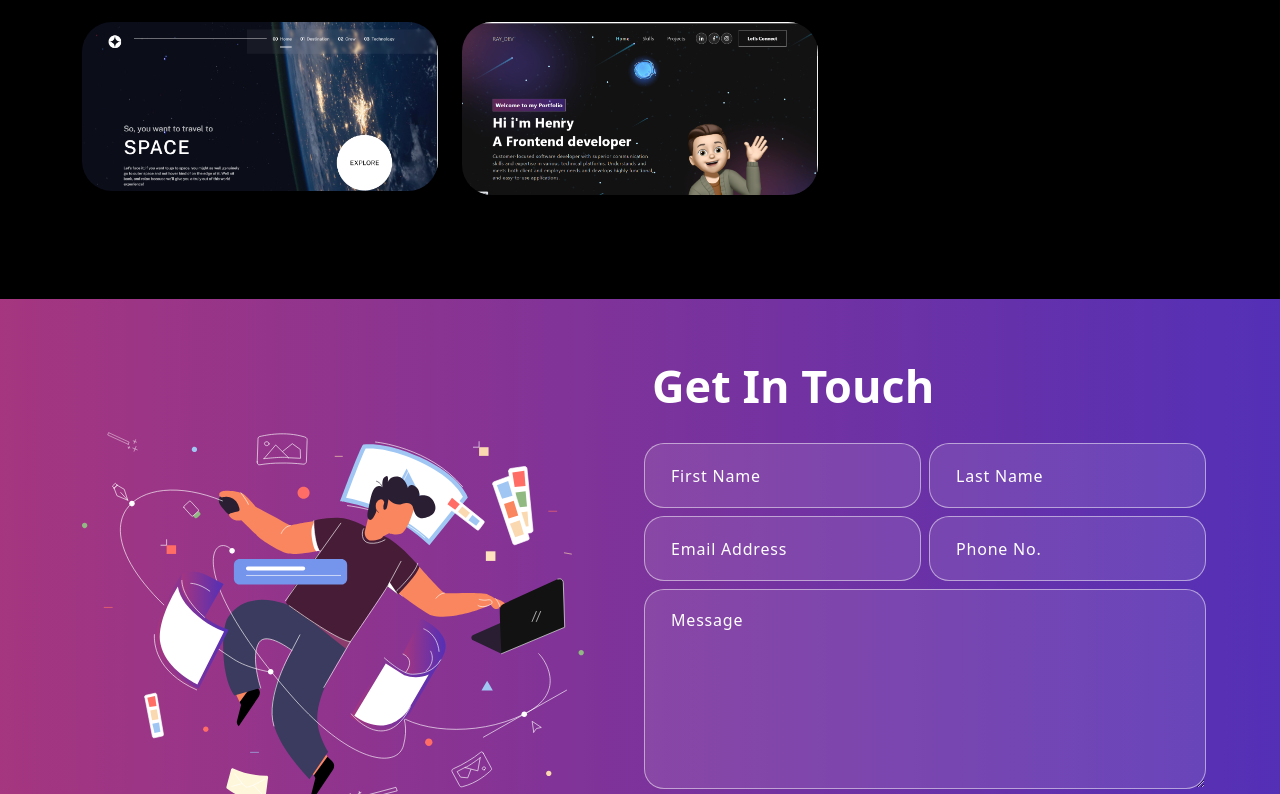
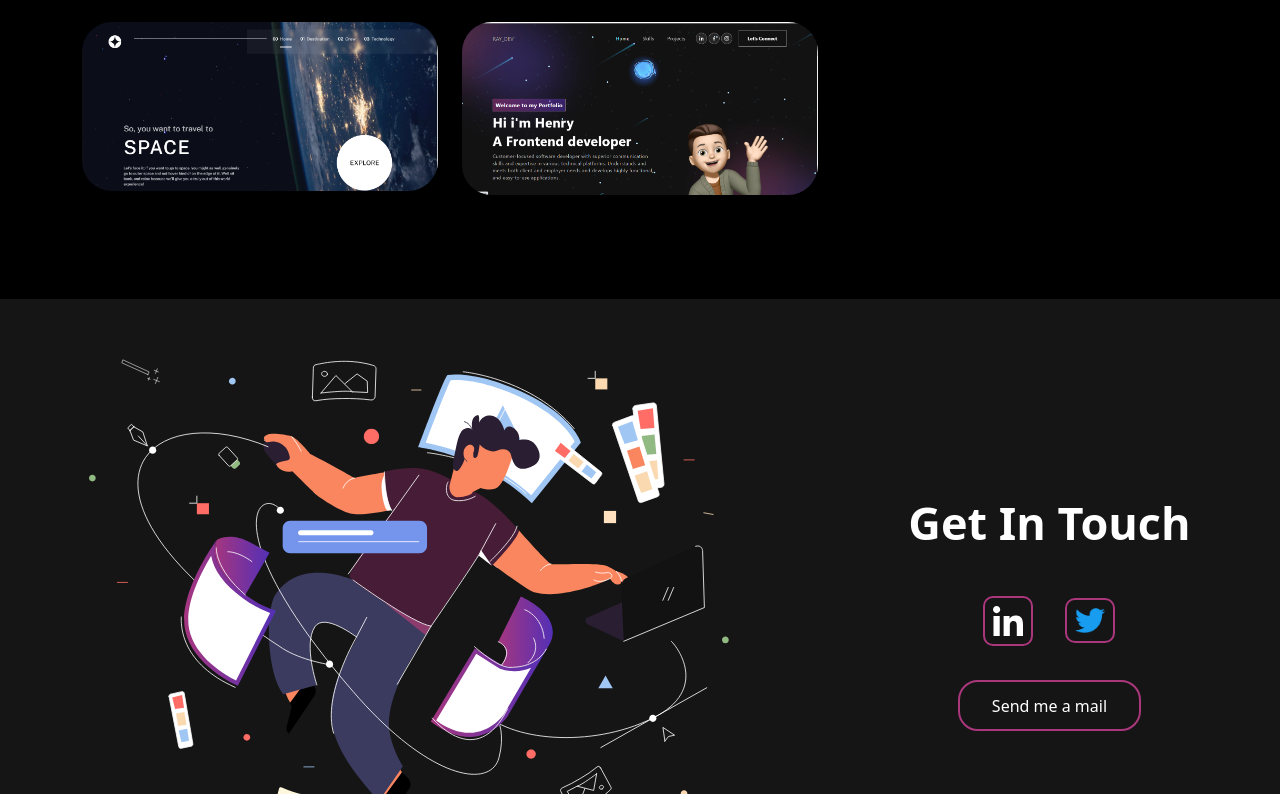
Before and after one commit to RAY-DEV67/PORTFOLIO, a React (Create React App) app: page / in a window 1280 px wide. Shown: the part 2006-2800 px from the top of the page. Built offline with nearby package versions, Linux system fonts and the light colour scheme.

Commit message:
new features

```diff
--- a/src/App.css
+++ b/src/App.css
@@ -664,79 +664,40 @@ background: linear-gradient(to right, #f32170,
 
 /************ Contact Css ************/
 .contact {
-  background: linear-gradient(90.21deg, #AA367C -5.91%, #4A2FBD 111.58%);
-  padding: 60px 0 200px 0;
+  background: #151515;
+  padding: 60px 0 60px 0;
+  display: flex;
+  align-items: center;
+  justify-content: space-around;
 }
-.contact img {
-  width: 92%;
+.contactimage{
+  width: 50%;
 }
 .contact h2 {
 	font-size: 45px;
 	font-weight: 700;
   margin-bottom: 30px;
+  margin-top: 1rem;
 }
-.contact form input, .contact form textarea {
-  width: 100%;
-  background: rgba(255, 255, 255, 0.1);
-  border: 1px solid rgba(255, 255, 255, 0.5);
+.mail{
+  background-color: transparent;
+  border: 2px solid #AA367C;
+  color: #fff;
+  padding: 0.8rem 2rem;
   border-radius: 20px;
+  text-decoration: none;
+}
+.mail:hover{
+  background: linear-gradient(90.21deg, #AA367C -5.91%, #4A2FBD 111.58%);
   color: #fff;
-  margin: 0 0 8px 0;
-  padding: 18px 26px;
-  font-weight: 500;
-  font-size: 18px;
-  letter-spacing: 0.8px;
-  transition: 0.3s ease-in-out;
-}
-.contact form input:focus, .contact form textarea:focus {
-  background: rgba(255, 255, 255, 1);
-  color: #121212;
-}
-.contact form input::placeholder, .contact form textarea::placeholder {
-  font-size: 16px;
-  font-weight: 400;
-  color: #fff;
-}
-.contact form input:focus::placeholder, .contact form textarea:focus::placeholder {
-  color: #121212;
-  opacity: 0.8;
-}
-.contact form button {
-  font-weight: 700;
-  color: #000;
-  background-color: #fff;
-  padding: 14px 48px;
-  font-size: 18px;
-  margin-top: 25px;
-  border-radius: 0;
-  position: relative;
-  transition: 0.3s ease-in-out;
-}
-.contact form button span {
-  z-index: 1;
-  position: relative;
-}
-.contact form button:hover {
-  color: #fff;
-}
-.contact form button::before {
-  content: "";
-  background: #121212;
-  width: 0;
-  height: 100%;
-  position: absolute;
-  top: 0;
-  left: 0;
-  z-index: 0;
-  transition: 0.3s ease-in-out;
-}
-.contact form button:hover::before {
-  width: 100%;
 }
 /************ Footer Css ************/
 .footer {
-  padding: 0 0 50px 0;
-  background-image: url('./images/footer-bg.png');
+display: flex;
+flex-direction: column;
+align-items: center;
+  background: linear-gradient(90.21deg, #AA367C -5.91%, #4A2FBD 111.58%);
+  /* background-image: url('./images/footer-bg.png'); */
   background-position: center center;
   background-size: cover;
   background-repeat: no-repeat;
@@ -815,12 +776,21 @@ background: linear-gradient(to right, #f32170,
 }
 
 .social-icon a img{
-  margin-right: 1rem;
-  margin-top: 2rem;
+  margin: 1rem 1rem 3rem 1rem;
   width: 50px;
-  background: linear-gradient(90.21deg, #AA367C -5.91%, #4A2FBD 111.58%);
+  border: 2px solid #AA367C;
   padding: 0.5rem;
   border-radius: 10px;
+}
+.social-icon a img:hover{
+    background: linear-gradient(90.21deg, #AA367C -5.91%, #4A2FBD 111.58%);
+}
+.social-icon{
+  display: flex;
+  /* justify-content: center; */
+  text-align: center;
+  flex-direction: column;
+  align-items: center;
 }
 .head{
   opacity: 0;
@@ -937,6 +907,9 @@ background: linear-gradient(to right, #f32170,
     animation: front 3s linear infinite;
     width: 40%;
   }
+  .contact{
+    flex-direction: column;
+  }
 }
 
 @media (max-width:700px) {
@@ -1034,18 +1007,17 @@ background: linear-gradient(to right, #f32170,
     margin-top: 1rem;
   }
   .about-page{
-    background-image: url('./images/color-sharp.png');
-    background-color: #121212;
+    background-color: rgba(0, 0, 0, 0.6);
     position: fixed;
-    width: 90%;
+    width: 100vw;
     top: 50%;
     left: 50%;
     transform: translate(-50%, -50%);
     max-width: 60rem;
     z-index: 1000000;
     transition: all 0.5s;
-    padding: 1rem;
-    height: 500px;
+    padding: 1.5rem;
+    height: 95vh;
     overflow-y: auto;
     border-radius: 10px;
   }
--- a/src/components/banner.jsx
+++ b/src/components/banner.jsx
@@ -18,7 +18,7 @@ export function Banner() {
               {({ isVisible }) => (
                 <div>
                   <span ref={headRef} className={myheadIsVisible ? "showtag tagline" : "tag"} >Welcome to my Portfolio</span>
-               <h1  ref={headRef} className={myheadIsVisible ? "showcontent" : "content"}>{`Hi i'm Henry`}</h1>
+               <h1  ref={headRef} className={myheadIsVisible ? "showcontent" : "content"}>{`Hi I'm Henry`}</h1>
                   <h1  ref={headRef} className={myheadIsVisible ? "showdev" : ""}>A Frontend <span className="deve">Developer</span></h1>
                   <p  ref={profileRef} className={profileIsVisible ? " showhead" : "head"}>
                     Customer-focused software developer with superior
--- a/src/components/contact.jsx
+++ b/src/components/contact.jsx
@@ -1,92 +1,27 @@
-import { useState } from "react";
-import { Container, Row, Col } from "react-bootstrap";
+
 import contactImg from "../images/contact-img.svg";
 import 'animate.css';
-import TrackVisibility from 'react-on-screen';
+import navIcon1 from "../images/nav-icon1.svg";
+import navIcon3 from "../images/Twitter-logo.svg.png";
 
 export const Contact = () => {
-  const formInitialDetails = {
-    firstName: '',
-    lastName: '',
-    email: '',
-    phone: '',
-    message: ''
-  }
-  const [formDetails, setFormDetails] = useState(formInitialDetails);
-  const [status, setStatus] = useState({});
 
-  const onFormUpdate = (category, value) => {
-      setFormDetails({
-        ...formDetails,
-        [category]: value
-      })
-  }
-
-  const handleSubmit = async (e) => {
-    e.preventDefault();
-    let response = await fetch("http://localhost:5000/contact", {
-      method: "POST",
-      headers: {
-        "Content-Type": "application/json;charset=utf-8",
-      },
-      body: JSON.stringify(formDetails),
-    });
-    let result = await response.json();
-    setFormDetails(formInitialDetails);
-    if (result.code === 200) {
-      setStatus({ succes: true, message: 'Message sent successfully'});
-    } else {
-      setStatus({ succes: false, message: 'Something went wrong, please try again later.'});
-    }
-  };
 
   return (
     <section className="contact" id="connect">
-      <Container>
-        <Row className="align-items-center">
-          <Col size={12} md={6}>
-            <TrackVisibility>
-              {({ isVisible }) =>
-                <img className={isVisible ? "" : ""} src={contactImg} alt="Contact Us"/>
-              }
-            </TrackVisibility>
-          </Col>
-          <Col size={12} md={6}>
-            <TrackVisibility>
-              {({ isVisible }) =>
-                <div className={isVisible ? "" : ""}>
-                <h2>Get In Touch</h2>
-                <form onSubmit={handleSubmit}>
-                  <Row>
-                    <Col size={12} sm={6} className="px-1">
-                      <input type="text" value={formDetails.firstName} placeholder="First Name" onChange={(e) => onFormUpdate('firstName', e.target.value)} />
-                    </Col>
-                    <Col size={12} sm={6} className="px-1">
-                      <input type="text" value={formDetails.lasttName} placeholder="Last Name" onChange={(e) => onFormUpdate('lastName', e.target.value)}/>
-                    </Col>
-                    <Col size={12} sm={6} className="px-1">
-                      <input type="email" value={formDetails.email} placeholder="Email Address" onChange={(e) => onFormUpdate('email', e.target.value)} />
-                    </Col>
-                    <Col size={12} sm={6} className="px-1">
-                      <input type="tel" value={formDetails.phone} placeholder="Phone No." onChange={(e) => onFormUpdate('phone', e.target.value)}/>
-                    </Col>
-                    <Col size={12} className="px-1">
-                      <textarea rows="6" value={formDetails.message} placeholder="Message" onChange={(e) => onFormUpdate('message', e.target.value)}></textarea>
-                      <button type="submit"><span>Send</span></button>
-                    </Col>
-                    {
-                      status.message &&
-                      <Col>
-                        <p className={status.success === false ? "danger" : "success"}>{status.message}</p>
-                      </Col>
-                    }
-                  </Row>
-                </form>
-              </div>}
-            </TrackVisibility>
-          </Col>
-        </Row>
-      </Container>
+      <img src={contactImg} alt="Contact Us" className="contactimage"/>
+     <div>
+     <h2>Get In Touch</h2>
+      <div className="social-icon">
+            <section>
+            <a href="https://www.linkedin.com/in/ekene-elebor-57ba38206/" target="_blank" rel="noreferrer"><img src={navIcon1} alt="Icon" /></a>
+              <a href="https://twitter.com/Ray_dev67" target="_blank" rel="noreferrer"><img src={navIcon3} alt="Icon" /></a>
+            </section>
+             <div>
+             <a href="mailto:henryekene@gmail.com" className="mail">Send me a mail</a>
+             </div>
+            </div>
+     </div>
     </section>
   )
 }
--- a/src/components/footer.jsx
+++ b/src/components/footer.jsx
@@ -1,24 +1,9 @@
-import { Container, Row, Col } from "react-bootstrap";
-import navIcon1 from "../images/nav-icon1.svg";
-import navIcon3 from "../images/Twitter-logo.svg.png";
+
 
 export const Footer = () => {
   return (
     <footer className="footer">
-      <Container>
-        <Row className="align-items-center">
-          <Col size={12} sm={6}>
-            <p>Ray_Dev</p>
-          </Col>
-          <Col size={12} sm={6} className="text-center text-sm-end">
-            <div className="social-icon">
-              <a href="https://www.linkedin.com/in/ekene-elebor-57ba38206/" target="_blank" rel="noreferrer"><img src={navIcon1} alt="Icon" /></a>
-              <a href="https://twitter.com/Ray_dev67" target="_blank" rel="noreferrer"><img src={navIcon3} alt="Icon" /></a>
-            </div>
             <p>Copyright 2022. All Rights Reserved</p>
-          </Col>
-        </Row>
-      </Container>
     </footer>
   )
 }
```
